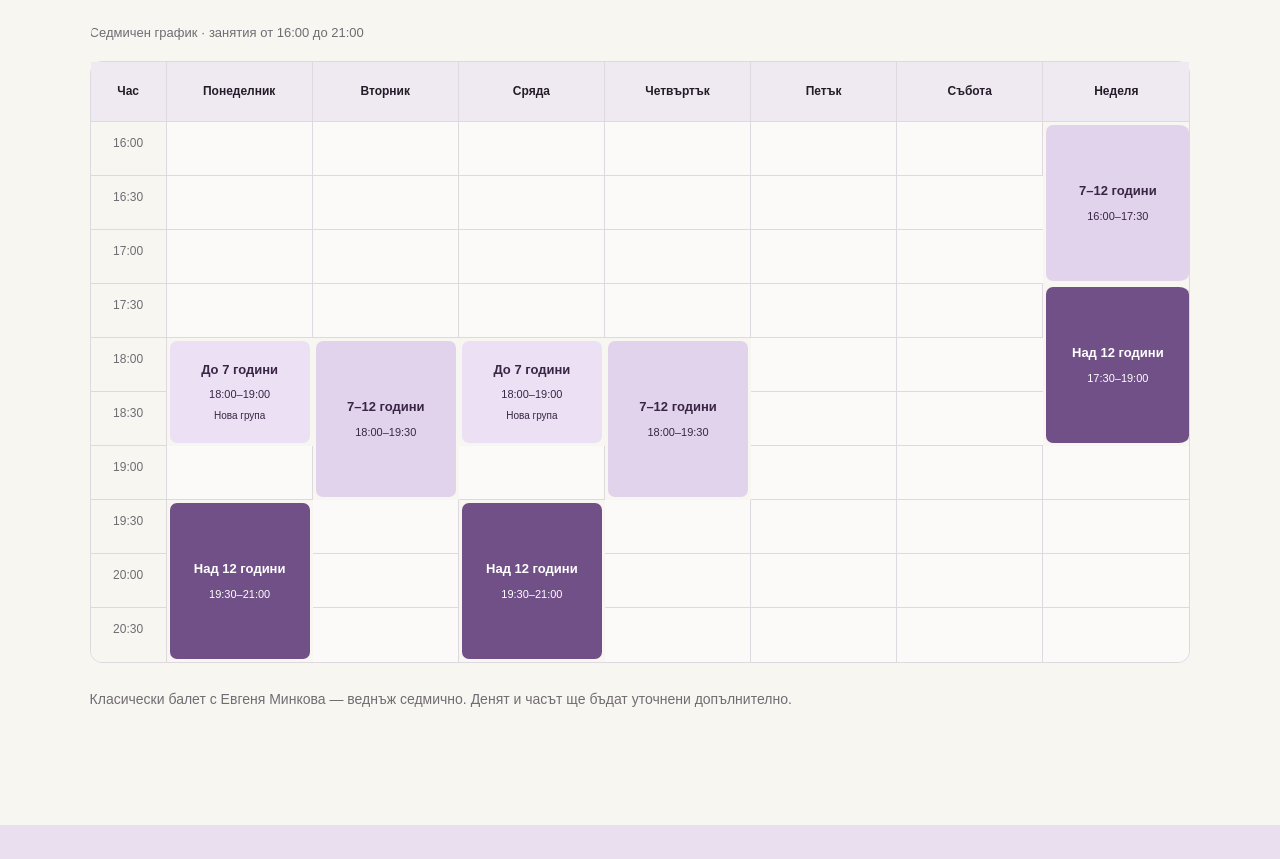
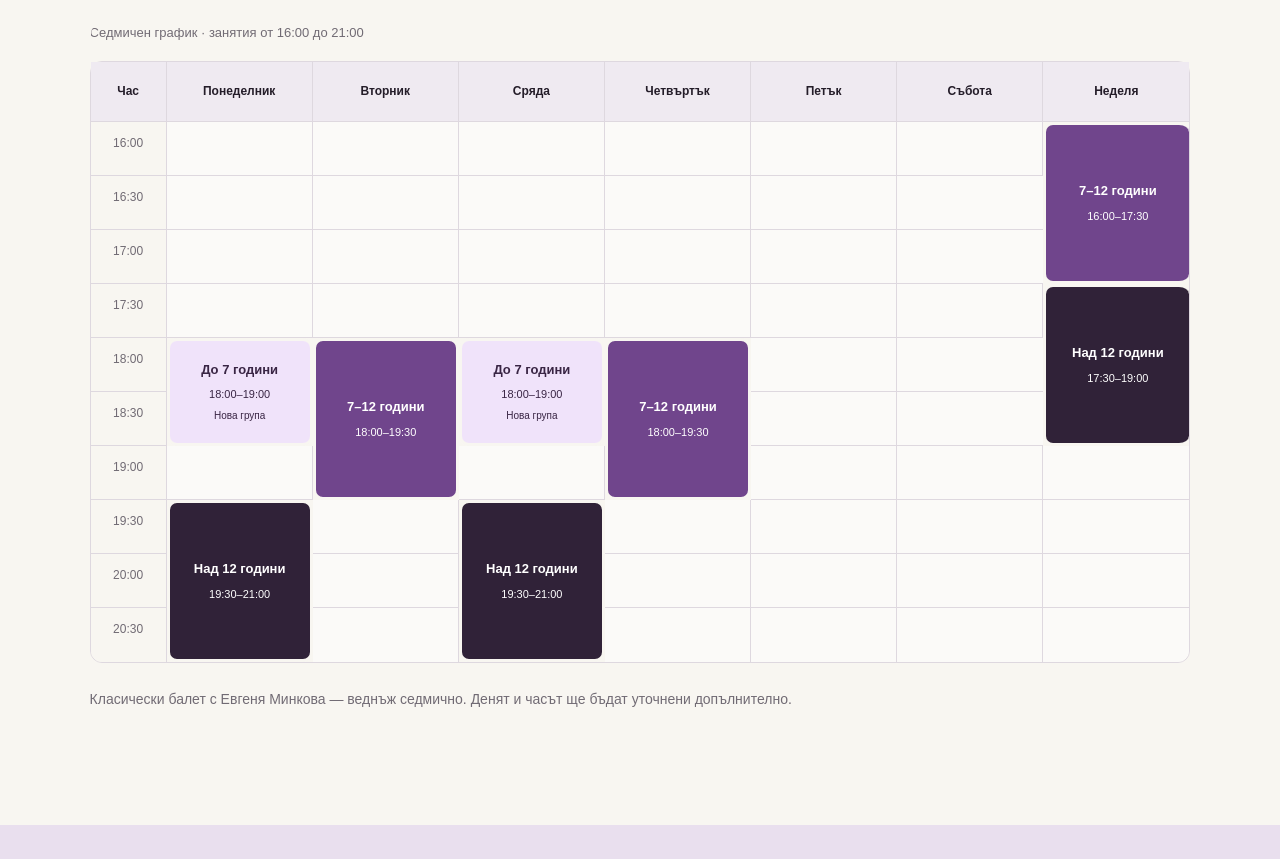
Before and after one commit to neda-te/Tininy_Dance_Studio, a plain HTML site: page dist/schedule.html in a window 1280 px wide. Shown: the part 760-1619 px from the top of the page. Drawn offline with Linux system fonts and the light colour scheme.

Commit message:
Update Site source

```diff
--- a/dist/styles.css
+++ b/dist/styles.css
@@ -42,6 +42,6 @@ thead{background:#efeaf1}tbody th{font-weight:400}tbody td{color:var(--muted)}
 .weekly-schedule .free{background:#fff8}
 .weekly-schedule .lesson{vertical-align:middle;border:3px solid var(--paper);border-radius:10px;color:#392544;line-height:1.4}
 .lesson strong,.lesson-time,.lesson-note{display:block}.lesson strong{font-size:13px}.lesson-time{font-size:11px;margin-top:8px;font-variant-numeric:tabular-nums;white-space:nowrap}.lesson-note{font-size:10px;margin-top:7px}
-.weekly-schedule .young{background:#ece0f4}.weekly-schedule .middle{background:#e1d3ec}.weekly-schedule .senior{background:#705087;color:white}
+.weekly-schedule .young{background:#f0e3fa;color:#392544}.weekly-schedule .middle{background:#70458c;color:white}.weekly-schedule .senior{background:#302238;color:white}
 .table-scroll:focus-visible{outline:3px solid var(--purple);outline-offset:4px}
 @media(max-width:1200px){.schedule-help{display:block}}
```
